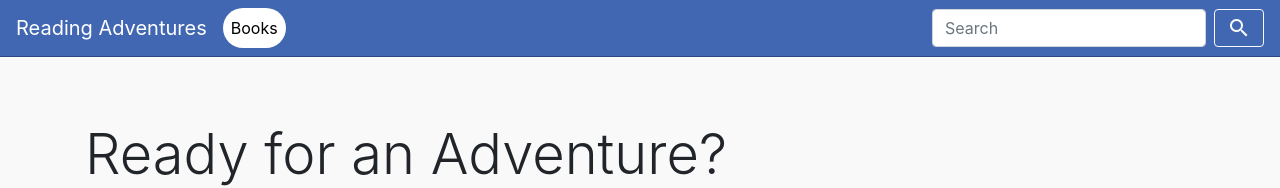
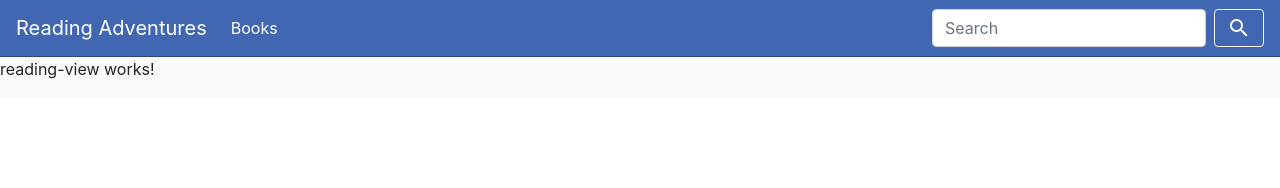
Before and after one commit to akun1/ReadingAdventures, an Angular app in the folder reading-adventures/: page /read in a window 1280 px wide. Before the commit this address led to /books. Shown: the top 188 px of the page. Built offline with nearby package versions, Linux system fonts and the light colour scheme.

Commit message:
added reading-view component

```diff
--- a/reading-adventures/src/app/app-routing.module.ts
+++ b/reading-adventures/src/app/app-routing.module.ts
@@ -2,10 +2,12 @@ import { NgModule } from '@angular/core';
 import { Routes, RouterModule } from '@angular/router';
 import { NavbarComponent } from './navbar/navbar.component';
 import { BookViewComponent } from './book-view/book-view.component';
+import { ReadingViewComponent } from './reading-view/reading-view.component';
 
 const routes: Routes = [
   { path: 'books', component: BookViewComponent },
-  { path: '**', redirectTo: 'books' },
+  { path: 'read', component: ReadingViewComponent },
+  { path: '**', redirectTo: 'books' }
 ];
 
 @NgModule({
--- a/reading-adventures/src/app/app.module.ts
+++ b/reading-adventures/src/app/app.module.ts
@@ -5,12 +5,14 @@ import { AppRoutingModule } from './app-routing.module';
 import { AppComponent } from './app.component';
 import { NavbarComponent } from './navbar/navbar.component';
 import { BookViewComponent } from './book-view/book-view.component';
+import { ReadingViewComponent } from './reading-view/reading-view.component';
 
 @NgModule({
   declarations: [
     AppComponent,
     NavbarComponent,
-    BookViewComponent
+    BookViewComponent,
+    ReadingViewComponent
   ],
   imports: [
     BrowserModule,
--- /dev/null
+++ b/reading-adventures/src/app/reading-view/reading-view.component.html
@@ -0,0 +1,3 @@
+<p>
+  reading-view works!
+</p>
--- /dev/null
+++ b/reading-adventures/src/app/reading-view/reading-view.component.ts
@@ -0,0 +1,14 @@
+import { Component, OnInit } from '@angular/core';
+
+@Component({
+  selector: 'app-reading-view',
+  templateUrl: './reading-view.component.html',
+  styleUrls: ['./reading-view.component.sass']
+})
+export class ReadingViewComponent implements OnInit {
+
+  constructor() { }
+
+  ngOnInit() {}
+
+}
```
Also changed, not shown: reading-adventures/src/app/reading-view/reading-view.component.sass (added), 1 other file (tests, documents, lock files or other folders).
